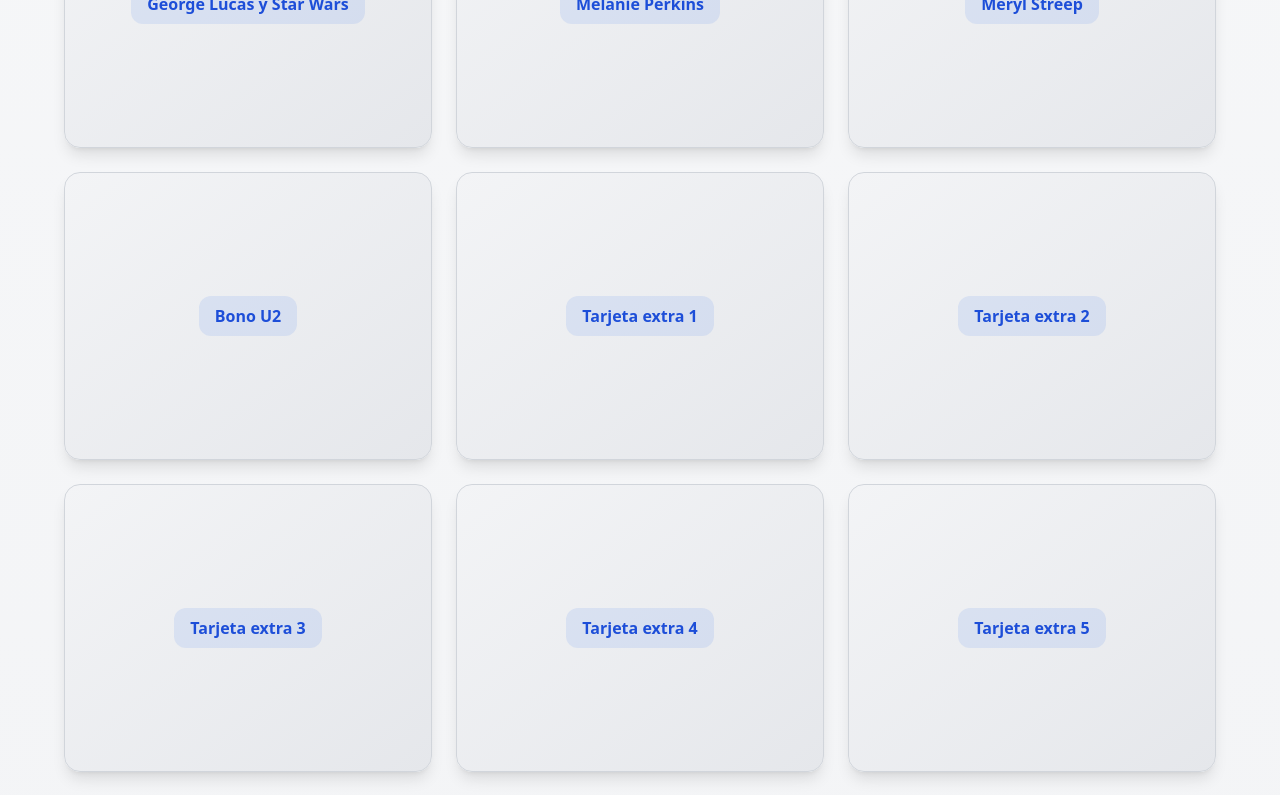
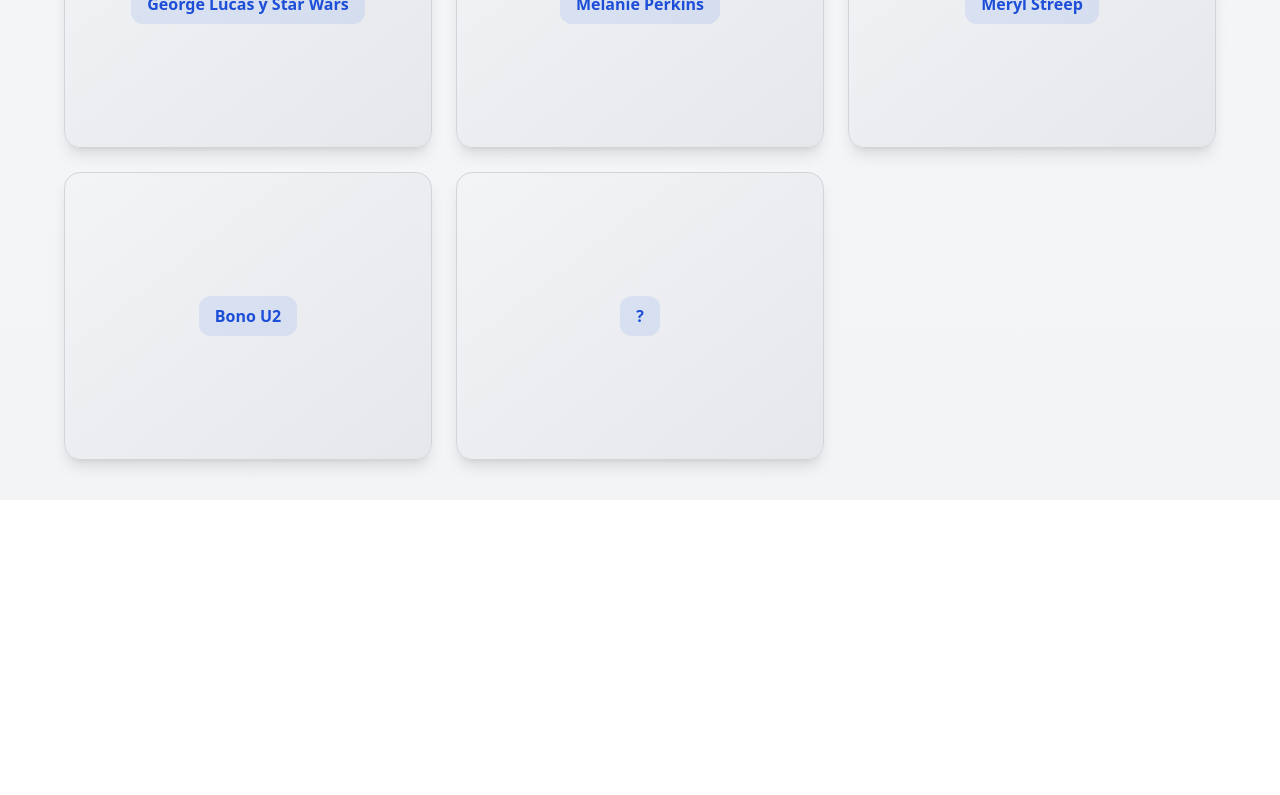
Before and after one commit to lmi-ado/lmi, a React (Vite) app in the folder flip-cards-vercel/: page / in a window 1280 px wide. Shown: the part 1840-2635 px from the top of the page. After the commit the page ends 2340 px from the top, so only its background shows below. Built offline with nearby package versions, Linux system fonts and the light colour scheme.

Commit message:
Update App.jsx

```diff
--- a/flip-cards-vercel/src/App.jsx
+++ b/flip-cards-vercel/src/App.jsx
@@ -38,7 +38,7 @@
           {/* Reverso */}
           <div className="absolute inset-0 flex items-center justify-center rounded-2xl bg-white text-gray-900 border border-blue-200 p-4 [transform:rotateY(180deg)] [backface-visibility:hidden] overflow-y-auto">
             <div className="text-left space-y-2">
-              {content.split("\n\n").map((p, i) => (
+              {content.split(/\n+/).map((p, i) => (
                 <p key={i} className="text-sm leading-relaxed text-gray-700">
                   {p}
                 </p>
@@ -211,14 +211,18 @@
 La disquera que mandó la carta cerró el año en que esta banda publicó su tercer álbum.
 Nada está escrito, más bien nosotros lo escribimos`
     },
-
-    // ───────── Tarjetas extra (placeholders para que agregues más) ─────────
-    { title: "Tarjeta extra 1", content: `Escribe aquí el contenido de tu nueva tarjeta.` },
-    { title: "Tarjeta extra 2", content: `Puedes usar varios párrafos.\n\nSolo deja una línea en blanco entre ellos.` },
-    { title: "Tarjeta extra 3", content: `Añade citas, ejemplos o anécdotas.` },
-    { title: "Tarjeta extra 4", content: `Si copias texto de otro lado, quedará “tal cual”.` },
-    { title: "Tarjeta extra 5", content: `También puedes usar listas:\n\n• Punto 1\n• Punto 2` },
-    { title: "Tarjeta extra 6", content: `Título y contenido totalmente personalizables.` },
+    {
+      title: "?",
+      content: `Había un hombre que fracasó en los negocios a los 21 años
+Fue derrotado en una carrera legislativa a los 22 años
+A los 24 años volvió a fracasar en los negocios
+Tuvo un colapso nervioso a los 27
+Perdió cuando competía por el Congreso a los 34
+Perdió cuando iba para senador a los 45 años
+Trató de ser vicepresidente a los 47 pero claro que no lo logró
+A los 52 años ¿Qué creen? quedó como presidente de los Estados Unidos
+Éste hombre se llamaba Abraham Lincoln`
+    },
   ];
 
   return (
```
